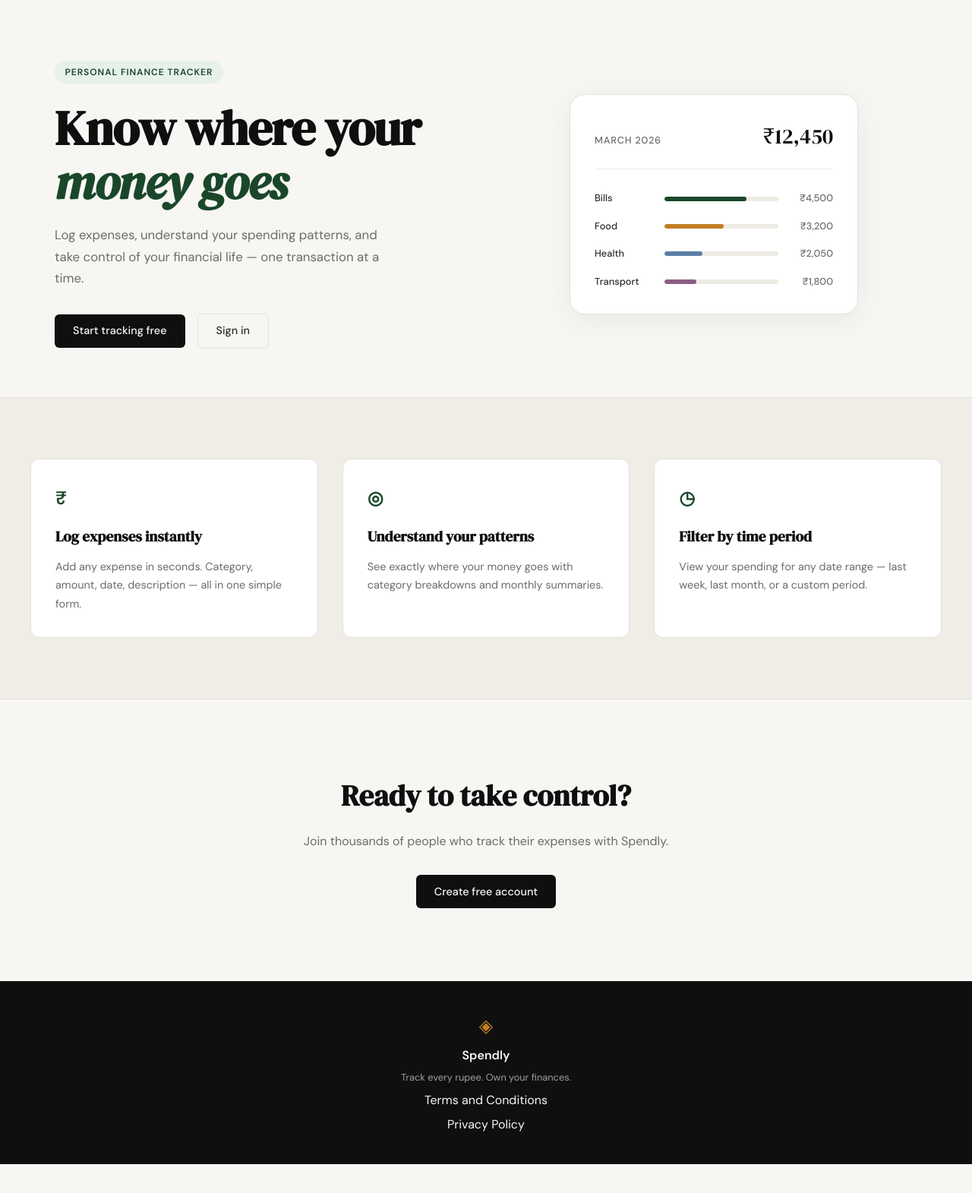
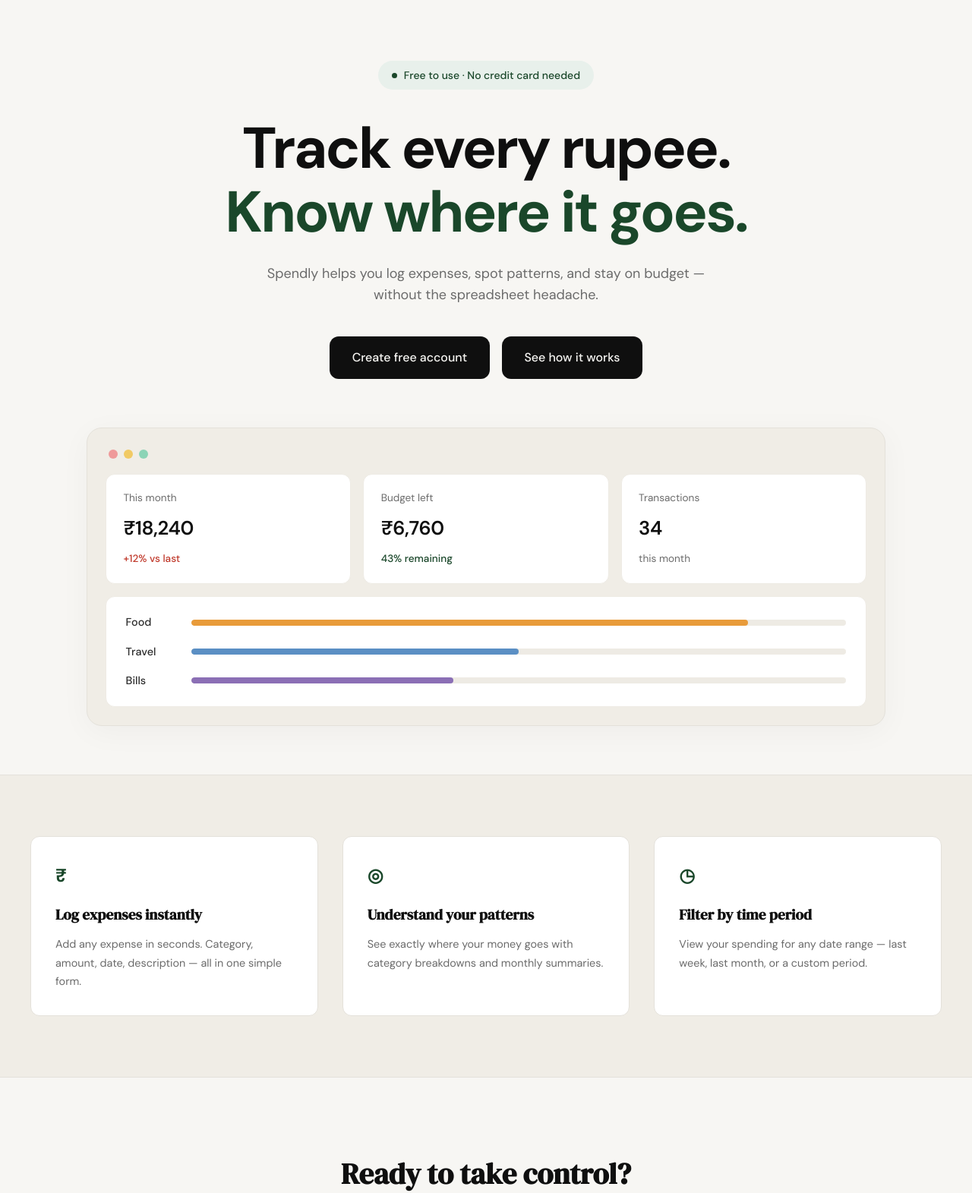
Before and after one commit to SJMAccenture/Spendly, a Flask app: page / in a window 1280 px wide. Shown: the part 61-1632 px from the top of the page at 76% size. Before the commit the page ends 1594 px from the top, so only its background shows below. Run offline with Flask 3, Linux system fonts and the light colour scheme.

Commit message:
landing: redesign hero section to match mockup
Co-Authored-By: Claude Opus 4.7 (1M context) <noreply@anthropic.com>

```diff
--- /dev/null
+++ b/static/css/landing.css
@@ -0,0 +1,204 @@
+/* ------------------------------------------------------------------ */
+/* Landing hero — overrides style.css                                  */
+/* ------------------------------------------------------------------ */
+
+.hero {
+    display: block;
+    text-align: center;
+    max-width: 1100px;
+    margin: 0 auto;
+    padding: 5rem 1.5rem 4rem;
+    grid-template-columns: none;
+    gap: 0;
+    align-items: initial;
+}
+
+.hero-inner {
+    display: block;
+}
+
+.hero-badge {
+    display: inline-flex;
+    align-items: center;
+    gap: 0.55rem;
+    background: var(--accent-light);
+    color: var(--accent);
+    font-family: var(--font-body);
+    font-size: 0.875rem;
+    font-weight: 500;
+    text-transform: none;
+    letter-spacing: 0;
+    padding: 0.5rem 1.1rem;
+    border-radius: 999px;
+    margin-bottom: 2.25rem;
+}
+
+.hero-badge-dot {
+    width: 7px;
+    height: 7px;
+    background: var(--accent);
+    border-radius: 50%;
+    display: inline-block;
+}
+
+.hero-title {
+    font-family: var(--font-body);
+    font-weight: 700;
+    font-size: clamp(2.5rem, 6.4vw, 4.75rem);
+    line-height: 1.1;
+    letter-spacing: -0.035em;
+    color: var(--ink);
+    margin-bottom: 1.5rem;
+}
+
+.hero-title-accent {
+    color: var(--accent);
+    font-style: normal;
+}
+
+.hero-subtitle {
+    font-size: 1.125rem;
+    color: var(--ink-muted);
+    line-height: 1.6;
+    max-width: 640px;
+    margin: 0 auto 2.5rem;
+}
+
+.hero-actions {
+    display: flex;
+    gap: 1rem;
+    justify-content: center;
+    margin-bottom: 4rem;
+    align-items: center;
+}
+
+.hero-btn {
+    display: inline-block;
+    background: var(--ink);
+    color: var(--paper);
+    padding: 0.95rem 1.85rem;
+    border-radius: var(--radius-md);
+    font-family: var(--font-body);
+    font-size: 1rem;
+    font-weight: 500;
+    text-decoration: none;
+    transition: background 0.2s;
+}
+
+.hero-btn:hover { background: var(--accent); }
+
+/* Browser-window mockup */
+.hero-window {
+    background: var(--paper-warm);
+    border: 1px solid var(--border);
+    border-radius: var(--radius-lg);
+    padding: 1.5rem;
+    text-align: left;
+    box-shadow: 0 8px 40px rgba(0, 0, 0, 0.04);
+}
+
+.hero-window-dots {
+    display: flex;
+    gap: 0.5rem;
+    margin-bottom: 1.25rem;
+    padding: 0.25rem 0.25rem 0;
+}
+
+.hero-window-dots .dot {
+    width: 12px;
+    height: 12px;
+    border-radius: 50%;
+    display: inline-block;
+}
+
+.dot-red { background: #ef9a9a; }
+.dot-yellow { background: #f1ca64; }
+.dot-green { background: #8cd4b6; }
+
+.hero-stats {
+    display: grid;
+    grid-template-columns: repeat(3, 1fr);
+    gap: 1rem;
+    margin-bottom: 1rem;
+}
+
+.hero-stat {
+    background: var(--paper-card);
+    border: 1px solid var(--border-soft);
+    border-radius: var(--radius-md);
+    padding: 1.25rem 1.4rem 1.3rem;
+}
+
+.hero-stat-label {
+    font-size: 0.85rem;
+    color: var(--ink-muted);
+    margin-bottom: 0.55rem;
+}
+
+.hero-stat-value {
+    font-family: var(--font-body);
+    font-weight: 600;
+    font-size: 1.6rem;
+    color: var(--ink);
+    letter-spacing: -0.015em;
+    margin-bottom: 0.55rem;
+}
+
+.hero-stat-delta {
+    font-size: 0.85rem;
+    font-weight: 500;
+}
+
+.hero-stat-delta-up { color: var(--danger); }
+.hero-stat-delta-good { color: var(--accent); }
+
+.hero-stat-foot {
+    font-size: 0.85rem;
+    color: var(--ink-muted);
+}
+
+.hero-cats {
+    background: var(--paper-card);
+    border: 1px solid var(--border-soft);
+    border-radius: var(--radius-md);
+    padding: 1.4rem 1.6rem;
+    display: flex;
+    flex-direction: column;
+    gap: 0.95rem;
+}
+
+.hero-cat {
+    display: grid;
+    grid-template-columns: 70px 1fr;
+    align-items: center;
+    gap: 1rem;
+}
+
+.hero-cat-label {
+    font-size: 0.9rem;
+    color: var(--ink-soft);
+    font-weight: 500;
+}
+
+.hero-cat-track {
+    height: 8px;
+    background: var(--border-soft);
+    border-radius: 999px;
+    overflow: hidden;
+}
+
+.hero-cat-bar {
+    height: 100%;
+    border-radius: 999px;
+}
+
+.hero-cat-food { background: #e89b3a; }
+.hero-cat-travel { background: #5b8fc4; }
+.hero-cat-bills { background: #8b6fb5; }
+
+@media (max-width: 760px) {
+    .hero { padding: 3.5rem 1rem 2.5rem; }
+    .hero-stats { grid-template-columns: 1fr; }
+    .hero-actions { flex-direction: column; }
+    .hero-btn { width: 100%; text-align: center; }
+}
--- a/templates/landing.html
+++ b/templates/landing.html
@@ -1,60 +1,68 @@
 {% extends "base.html" %}
 
 {% block title %}Spendly — Track Every Rupee{% endblock %}
+
+{% block head %}
+<link href="https://fonts.googleapis.com/css2?family=DM+Sans:wght@700&display=swap" rel="stylesheet">
+<link rel="stylesheet" href="{{ url_for('static', filename='css/landing.css') }}">
+{% endblock %}
 
 {% block content %}
 
 <section class="hero">
     <div class="hero-inner">
-        <div class="hero-badge">Personal Finance Tracker</div>
+        <div class="hero-badge">
+            <span class="hero-badge-dot"></span>
+            Free to use · No credit card needed
+        </div>
         <h1 class="hero-title">
-            Know where your<br>
-            <em>money goes</em>
+            Track every rupee.<br>
+            <span class="hero-title-accent">Know where it goes.</span>
         </h1>
         <p class="hero-subtitle">
-            Log expenses, understand your spending patterns,
-            and take control of your financial life —
-            one transaction at a time.
+            Spendly helps you log expenses, spot patterns, and stay
+            on budget — without the spreadsheet headache.
         </p>
         <div class="hero-actions">
-            <a href="{{ url_for('register') }}" class="btn-primary">Start tracking free</a>
-            <a href="{{ url_for('login') }}" class="btn-ghost">Sign in</a>
+            <a href="{{ url_for('register') }}" class="hero-btn">Create free account</a>
+            <a href="{{ url_for('login') }}" class="hero-btn">See how it works</a>
         </div>
-    </div>
-    <div class="hero-visual">
-        <div class="mock-card">
-            <div class="mock-card-header">
-                <span class="mock-label">March 2026</span>
-                <span class="mock-total">₹12,450</span>
+
+        <div class="hero-window">
+            <div class="hero-window-dots">
+                <span class="dot dot-red"></span>
+                <span class="dot dot-yellow"></span>
+                <span class="dot dot-green"></span>
             </div>
-            <div class="mock-bars">
-                <div class="mock-bar-row">
-                    <span class="mock-cat">Bills</span>
-                    <div class="mock-bar-track">
-                        <div class="mock-bar" style="width: 72%"></div>
-                    </div>
-                    <span class="mock-amt">₹4,500</span>
+            <div class="hero-stats">
+                <div class="hero-stat">
+                    <div class="hero-stat-label">This month</div>
+                    <div class="hero-stat-value">₹18,240</div>
+                    <div class="hero-stat-delta hero-stat-delta-up">+12% vs last</div>
                 </div>
-                <div class="mock-bar-row">
-                    <span class="mock-cat">Food</span>
-                    <div class="mock-bar-track">
-                        <div class="mock-bar mock-bar-2" style="width: 52%"></div>
-                    </div>
-                    <span class="mock-amt">₹3,200</span>
+                <div class="hero-stat">
+                    <div class="hero-stat-label">Budget left</div>
+                    <div class="hero-stat-value">₹6,760</div>
+                    <div class="hero-stat-delta hero-stat-delta-good">43% remaining</div>
                 </div>
-                <div class="mock-bar-row">
-                    <span class="mock-cat">Health</span>
-                    <div class="mock-bar-track">
-                        <div class="mock-bar mock-bar-3" style="width: 33%"></div>
-                    </div>
-                    <span class="mock-amt">₹2,050</span>
+                <div class="hero-stat">
+                    <div class="hero-stat-label">Transactions</div>
+                    <div class="hero-stat-value">34</div>
+                    <div class="hero-stat-foot">this month</div>
                 </div>
-                <div class="mock-bar-row">
-                    <span class="mock-cat">Transport</span>
-                    <div class="mock-bar-track">
-                        <div class="mock-bar mock-bar-4" style="width: 28%"></div>
-                    </div>
-                    <span class="mock-amt">₹1,800</span>
+            </div>
+            <div class="hero-cats">
+                <div class="hero-cat">
+                    <span class="hero-cat-label">Food</span>
+                    <div class="hero-cat-track"><div class="hero-cat-bar hero-cat-food" style="width: 85%"></div></div>
+                </div>
+                <div class="hero-cat">
+                    <span class="hero-cat-label">Travel</span>
+                    <div class="hero-cat-track"><div class="hero-cat-bar hero-cat-travel" style="width: 50%"></div></div>
+                </div>
+                <div class="hero-cat">
+                    <span class="hero-cat-label">Bills</span>
+                    <div class="hero-cat-track"><div class="hero-cat-bar hero-cat-bills" style="width: 40%"></div></div>
                 </div>
             </div>
         </div>
```
